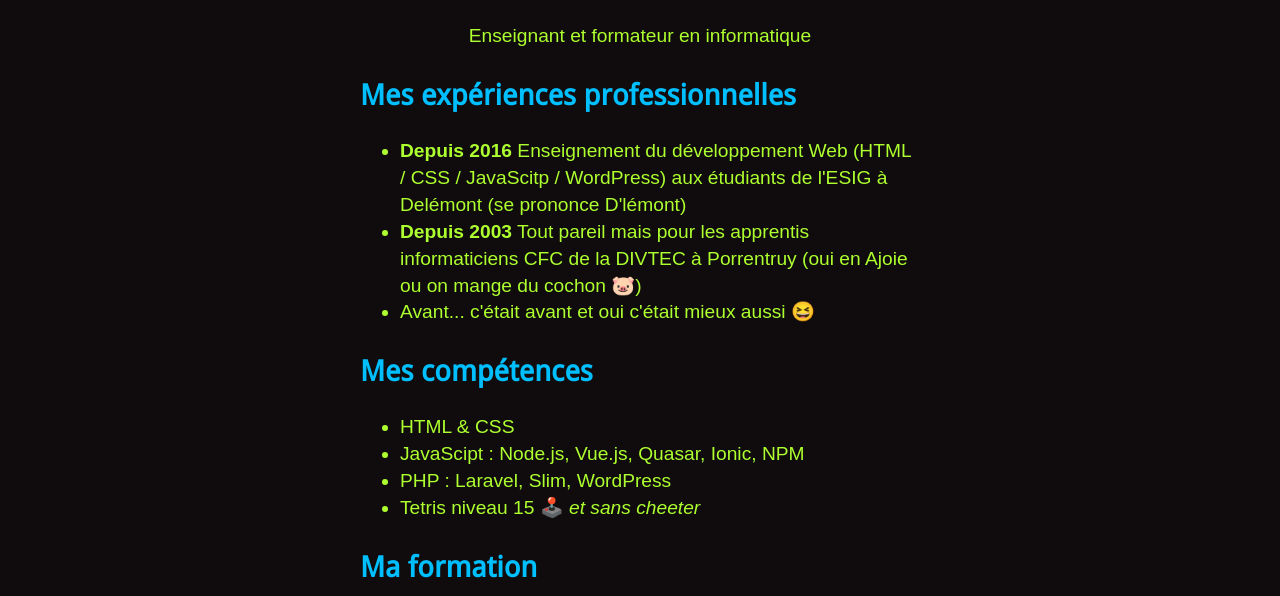
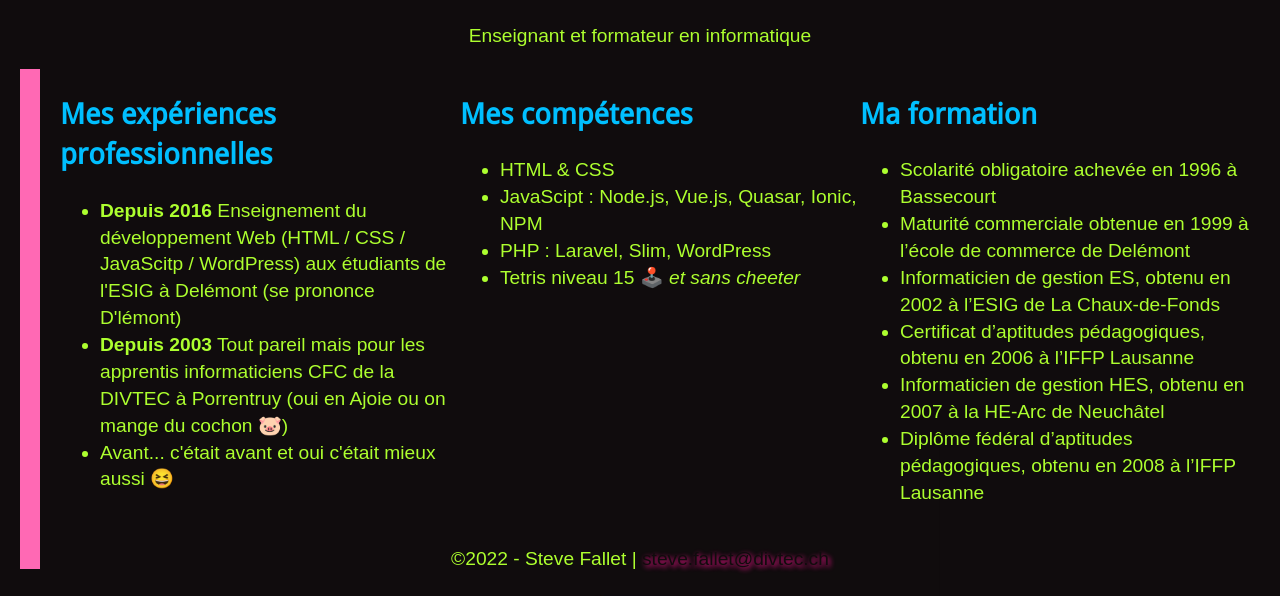
Before and after one commit to divtec-cejef/101-SFA-HTML-CV-01, a plain HTML site: page index.html in a window 1280 px wide. Shown: the part 334-930 px from the top of the page. Drawn offline with Linux system fonts and the light colour scheme.

Commit message:
ajout liseret et flex

```diff
--- a/css/main.css
+++ b/css/main.css
@@ -25,8 +25,6 @@ body {
     background-position: bottom;
     background-repeat: no-repeat;
     background-size: 600px;
-    max-width: 600px;
-    margin: 0 auto;
     padding-bottom: 200px;
 }
 
@@ -90,6 +88,27 @@ main {
     padding: 20px;
 }
 
+main .liseret {
+    position: absolute;
+    background-color: hotpink;
+    width: 20px;
+    height: 500px;
+}
+
+main .cols {
+    margin-left: 40px;
+    display: flex;
+    flex-wrap: wrap;
+}
+
+main .cols section {
+    flex: 2;
+}
+
+footer {
+    text-align: center;
+}
+
 footer a {
     color: #100c0d;
     text-shadow: 2px 2px 5px deeppink;
--- a/index.html
+++ b/index.html
@@ -41,7 +41,9 @@
 <main>
     <h1 id="top">Steve Fallet</h1>
     <p>Enseignant et formateur en informatique</p>
-
+    <div class="liseret"></div>
+    <div class="cols">
+        <section>
             <h2 id="expe">Mes expériences professionnelles</h2>
 
             <ul>
@@ -49,7 +51,8 @@
                 <li><strong>Depuis 2003</strong> Tout pareil mais pour les apprentis informaticiens CFC de la DIVTEC à Porrentruy (oui en Ajoie ou on mange du cochon 🐷)  </li>
                 <li>Avant... c'était avant et oui c'était mieux aussi 😆</li>
             </ul>
-
+        </section>
+        <section>
             <h2 id="comp">Mes compétences</h2>
 
             <ul>
@@ -58,7 +61,8 @@
                 <li>PHP : Laravel, Slim, WordPress</li>
                 <li>Tetris niveau 15 🕹️ <em>et sans cheeter</em></li>
             </ul>
-
+        </section>
+        <section>
         <h2 id="formation">Ma formation</h2>
             <ul>
                 <li>Scolarité obligatoire achevée en 1996 à Bassecourt</li>
@@ -73,6 +77,8 @@
                 <li>Diplôme fédéral d’aptitudes pédagogiques, obtenu en 2008 à l’IFFP
                     Lausanne</li>
             </ul>
+        </section>
+    </div>
 </main>
 <footer>
     &copy;2022 - Steve Fallet | <a href="mailto:steve.fallet@divtec.ch">steve.fallet@divtec.ch</a>
```
Lines whose indentation alone changed are shown as unchanged.
